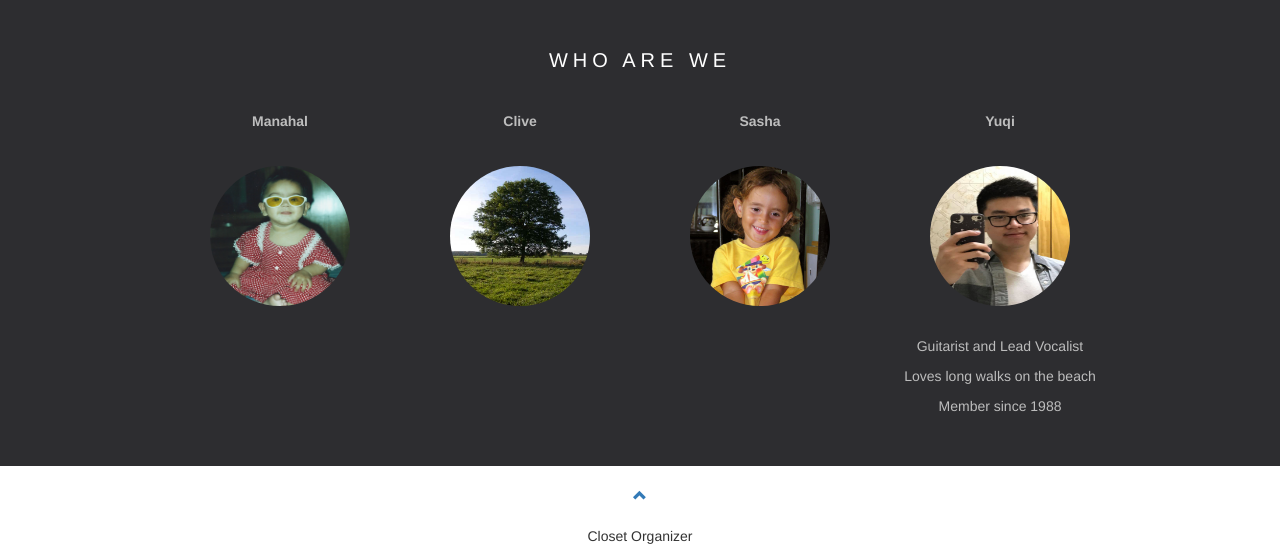
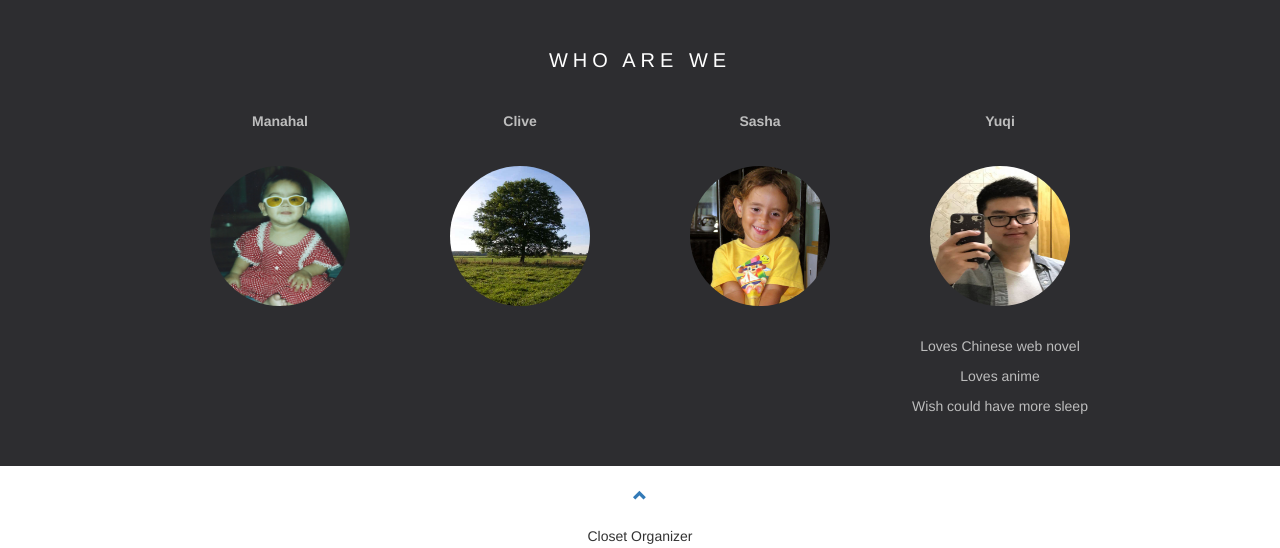
Before and after one commit to manahaltabassum/mantisShrimps, a Flask app: page / in a window 1280 px wide, after a click that opens the changed part. Shown: the part 743-1291 px from the top of the page. Run offline with Flask 2, Linux system fonts and the light colour scheme; parts of the project's set-up code (start-up, migrations or seed data) failed here and were passed over; some libraries are stand-ins or nearby versions.

Commit message:
updated description in root.html

```diff
--- a/dbb/templates/root.html
+++ b/dbb/templates/root.html
@@ -244,9 +244,9 @@
 		<center><img src="{{PATH}}yuqi.jpg" class="img-circle person" alt="Random Name" width="150" height="150"></center>
 	      </a>
 	      <div id="yuqi" class="collapse">
-		<p>Guitarist and Lead Vocalist</p>
-		<p>Loves long walks on the beach</p>
-		<p>Member since 1988</p>
+		<p>Loves Chinese web novel</p>
+		<p>Loves anime</p>
+		<p>Wish could have more sleep</p>
 	      </div>
 	    </div>
 	  </div>
```
